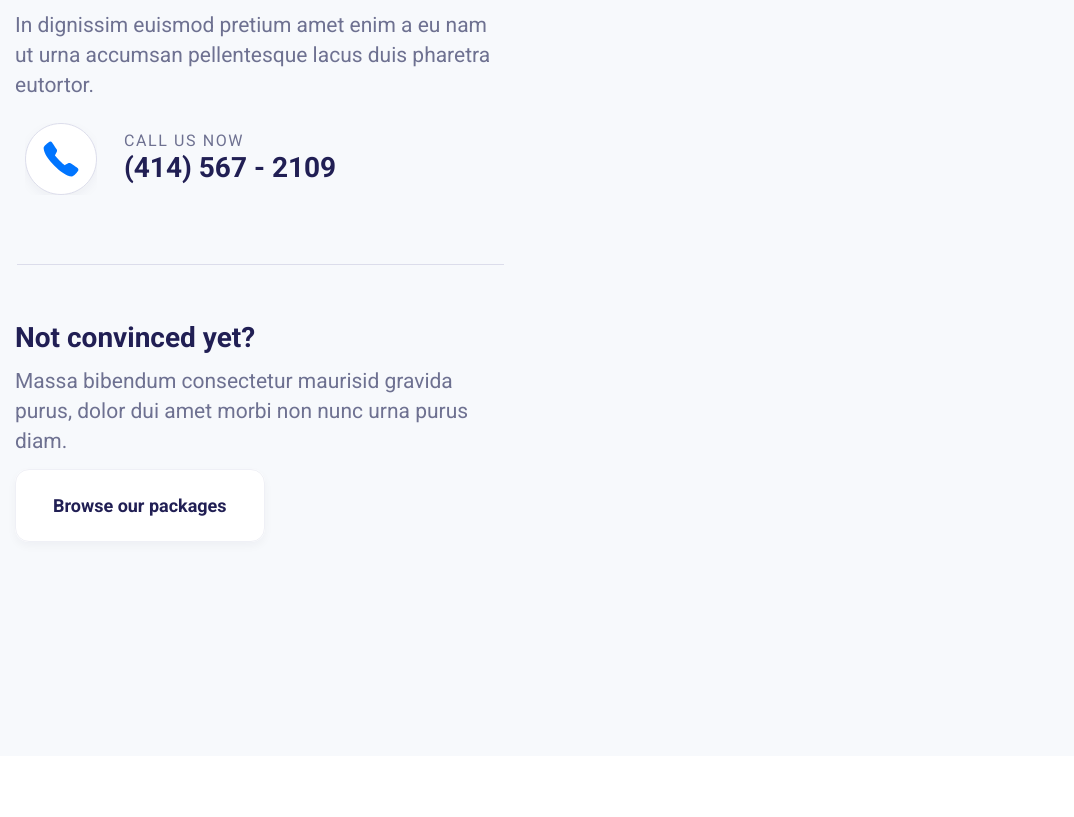
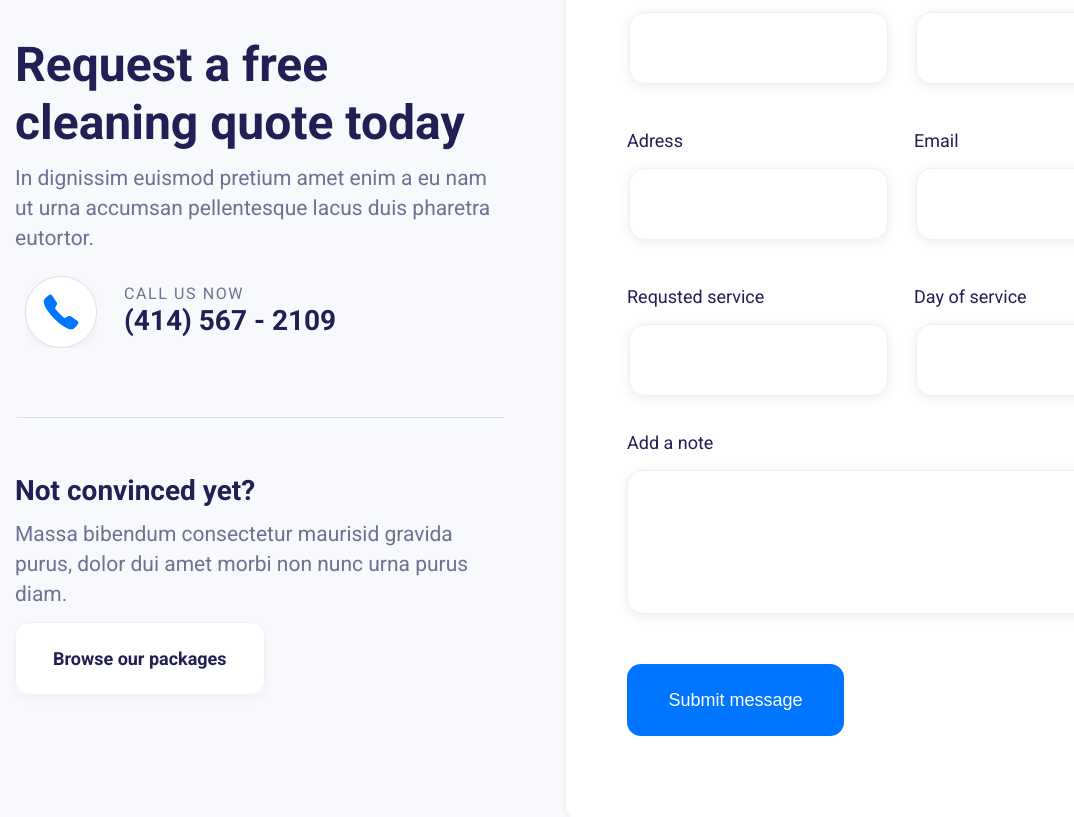
Before and after one commit to Neg4t1ve/neg4t1ve.github.io, a React (Create React App) app: page / in a window 1280 px wide. Shown: the part 8720-9537 px from the top of the page, without its empty margins (0-1074 px from the left). Built offline with nearby package versions, Linux system fonts and the light colour scheme.

Commit message:
add's form basic structure and styles

```diff
--- a/src/main/request/Request.js
+++ b/src/main/request/Request.js
@@ -1,5 +1,6 @@
 import React from "react";
 import Call from "../call/Call";
+import RequestForm from "./RequestForm";
 
 function Request() {
   return (
@@ -25,7 +26,7 @@ function Request() {
           </a>
         </div>
       </div>
-      {/* TODO FORM */}
+      <RequestForm />
     </div>
   );
 }
--- a/src/main/request/Request.scss
+++ b/src/main/request/Request.scss
@@ -1,3 +1,4 @@
+@use "./RequestForm.scss";
 .request {
   margin-top: 240px;
   background-color: #f7f9fc;
--- a/src/main/request/RequestForm.js
+++ b/src/main/request/RequestForm.js
@@ -0,0 +1,49 @@
+import React from "react";
+
+function RequestForm() {
+  return (
+    <form action="#" method="post" enctype="text/plain" className="form">
+      <div className="form__top-block">
+        <div className="field">
+          <div className="field__title">Full name</div>
+          <input type="text" name="Full name" id="" value="" />
+        </div>
+        <div className="field">
+          <div className="field__title">Phone number</div>
+          <input type="tel" name="Phone number" id="" value="" />
+        </div>
+        <div className="field">
+          <div className="field__title">Adress</div>
+          <input type="text" name="Adress" id="" value="" />
+        </div>
+        <div className="field">
+          <div className="field__title">Email</div>
+          <input type="email" name="Email" id="" value="" />
+        </div>
+        <div className="field">
+          <div className="field__title">Requsted service</div>
+          <input type="text" name="Requested service" id="" value="" />
+        </div>
+        <div className="field">
+          <div className="field__title">Day of service</div>
+          <input type="text" name="Day of service" id="" value="" />
+        </div>
+      </div>
+      <div className="form__bottom-block">
+        <div className="field field_big">
+          <div className="field__title">Add a note</div>
+          <textarea name="Add a note" id=""></textarea>
+        </div>
+      </div>
+      <button
+        type="submit"
+        className="form__button button"
+        name="Submit message"
+      >
+        Submit message
+      </button>
+    </form>
+  );
+}
+
+export default RequestForm;
--- /dev/null
+++ b/src/main/request/RequestForm.scss
@@ -0,0 +1,61 @@
+.form {
+  background: #ffffff;
+  border: 1px solid #eff0f6;
+  box-shadow: 0px 2px 6px rgba(20, 20, 43, 0.04);
+  border-radius: 16px;
+  display: flex;
+  flex-direction: column;
+  max-width: 673px;
+  padding: 85px 61px;
+  // .form__top-block
+
+  &__top-block {
+    display: grid;
+    grid-template-columns: repeat(2, 1fr);
+    grid-gap: 10px;
+    column-gap: 25px;
+    max-width: 550px;
+  }
+
+  // .form__bottom-block
+
+  &__bottom-block {
+  }
+
+  &__button {
+    margin-top: 42px;
+  }
+}
+.field {
+  &:not(:last-child) {
+    margin-bottom: 32px;
+  }
+  textarea,
+  input {
+    background: #ffffff;
+    border: 1px solid #eff0f6;
+    box-shadow: 0px 2px 12px rgba(20, 20, 43, 0.08);
+    border-radius: 16px;
+    height: 72px;
+    width: 259px;
+  }
+  // .field_big
+
+  &_big {
+    textarea {
+      resize: none;
+      height: 144px;
+      width: 551px;
+    }
+  }
+
+  // .field__title
+
+  &__title {
+    font-size: 18px;
+    line-height: 167%;
+    color: #211f54;
+    margin-bottom: 12px;
+    text-align: start;
+  }
+}
```
